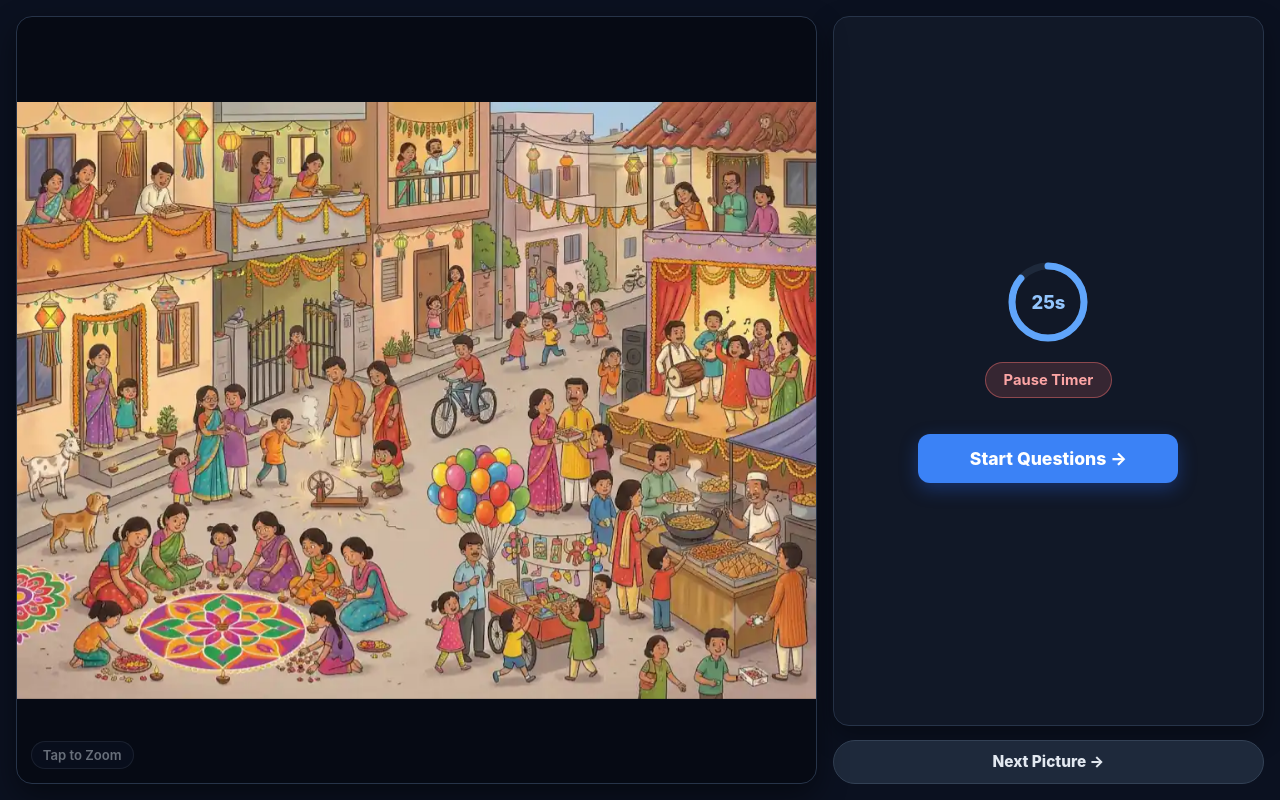
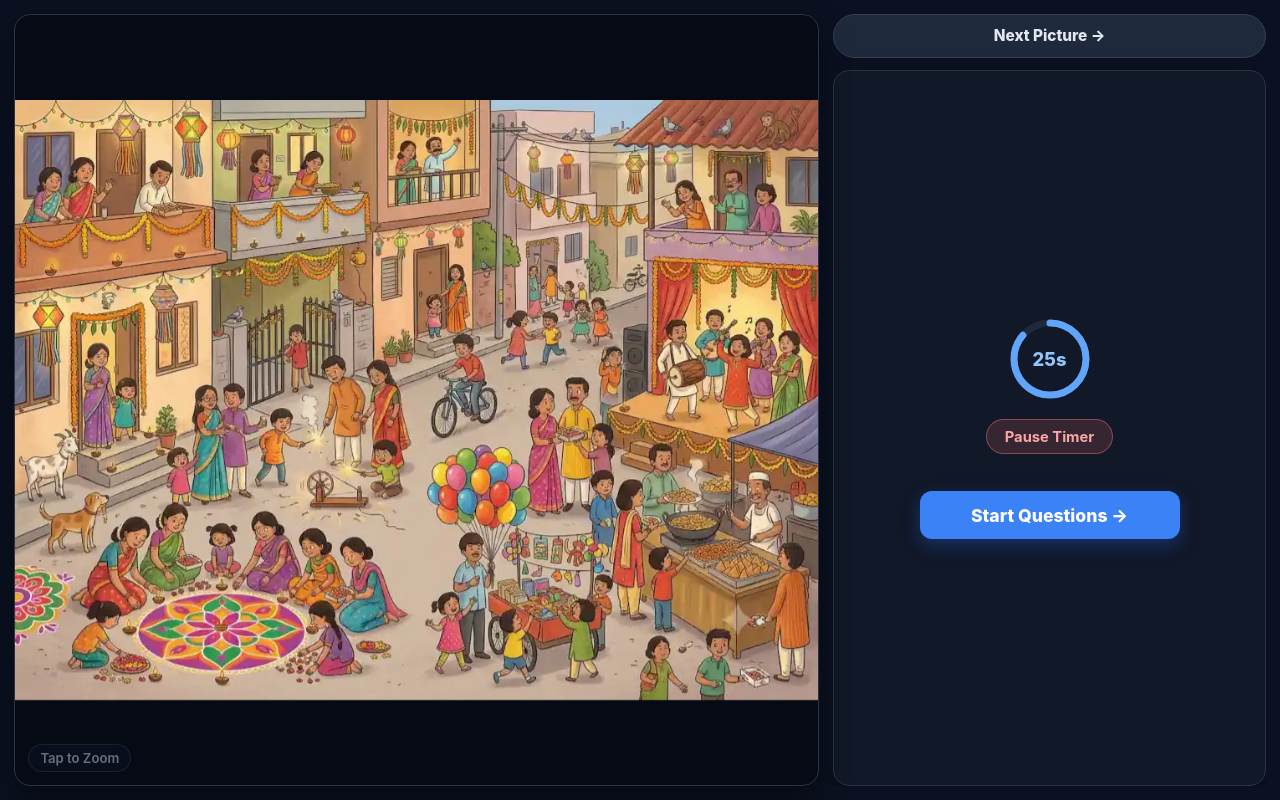
Before and after one commit to docapt-max/pictalk, a plain HTML site: page index.html in a window 1280 px wide. Drawn offline with Linux system fonts and the light colour scheme; a web font is replaced by a local one.

Commit message:
Fix iPad landscape viewport height and move Next Picture button to top of panel

```diff
--- a/index.html
+++ b/index.html
@@ -24,6 +24,10 @@
 
     <!-- Right (~35%): Observation Timer & One-at-a-Time Question Card -->
     <aside id="question-panel" class="question-panel" aria-label="Comprehension questions">
+      <button type="button" id="next-scene-btn" class="next-picture-btn" title="Load a random next picture">
+        Next Picture &rarr;
+      </button>
+
       <!-- Look-First State (timer & action buttons only) -->
       <div id="look-first-card" class="look-first-card">
         <div class="countdown-wrapper" id="countdown-wrapper" aria-label="30 second observation timer">
@@ -55,10 +59,6 @@
           <button type="button" id="next-btn" class="nav-btn nav-btn-primary">Next Question &rarr;</button>
         </div>
       </div>
-
-      <button type="button" id="next-scene-btn" class="next-picture-btn" title="Load a random next picture">
-        Next Picture &rarr;
-      </button>
     </aside>
   </main>
 
--- a/style.css
+++ b/style.css
@@ -39,6 +39,7 @@
 html,
 body {
   height: 100%;
+  height: 100dvh;
 }
 
 body {
@@ -47,7 +48,6 @@ body {
   color: var(--text);
   display: flex;
   flex-direction: column;
-  min-height: 100vh;
   overflow: hidden;
   -webkit-tap-highlight-color: transparent;
 }
@@ -59,10 +59,13 @@ button {
 /* Main Stage: ~65% Picture / ~35% Question Panel */
 .stage {
   flex: 1;
+  height: 100%;
   display: grid;
-  grid-template-columns: minmax(0, 65fr) minmax(300px, 35fr);
-  gap: 1rem;
-  padding: 1rem;
+  grid-template-columns: minmax(0, 65fr) minmax(280px, 35fr);
+  grid-template-rows: minmax(0, 1fr);
+  gap: 0.85rem;
+  padding: 0.85rem;
+  padding-bottom: max(0.85rem, env(safe-area-inset-bottom));
   min-height: 0;
   overflow: hidden;
 }
@@ -152,13 +155,15 @@ button {
 .question-panel {
   display: flex;
   flex-direction: column;
-  gap: 0.85rem;
+  gap: 0.75rem;
   min-height: 0;
+  overflow-y: auto;
 }
 
 /* Look-First Card */
 .look-first-card {
   flex: 1;
+  min-height: 0;
   background: var(--surface);
   border: 1.5px solid var(--border);
   border-radius: 16px;
@@ -456,7 +461,9 @@ button {
   }
 
   .stage {
+    height: auto;
     grid-template-columns: 1fr;
+    grid-template-rows: auto;
     overflow: visible;
   }
 
```
